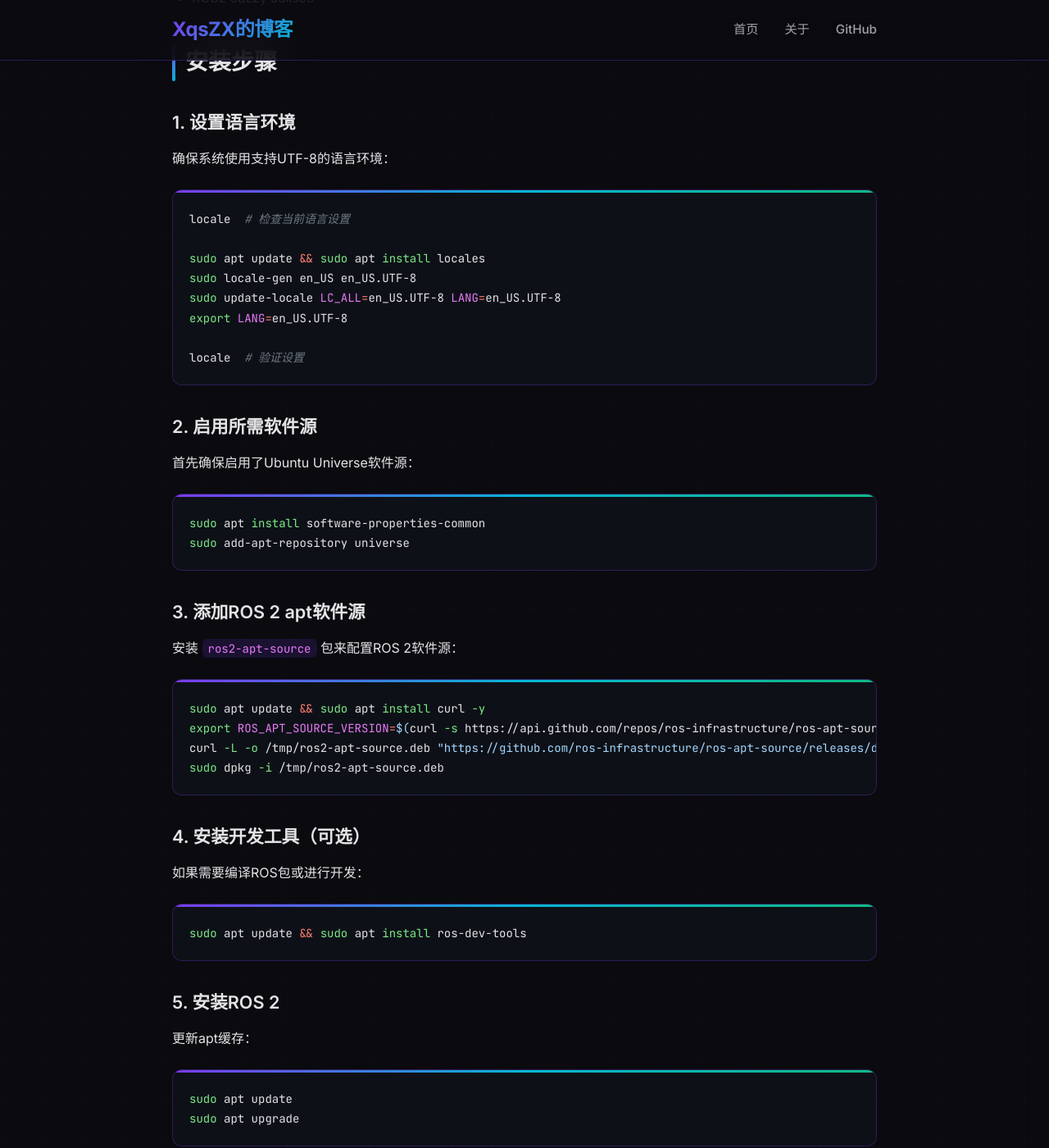
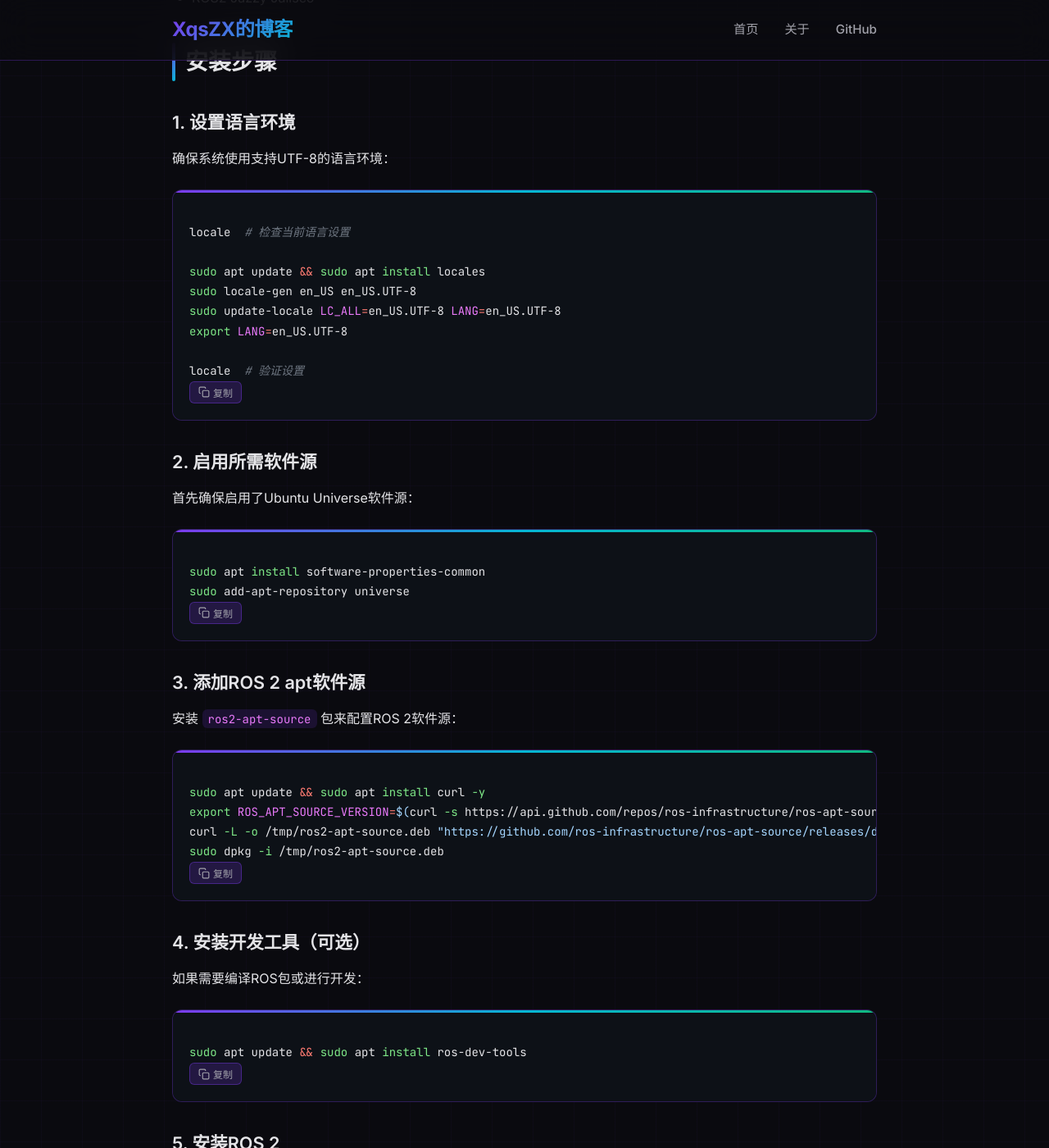
Before and after one commit to XqsZX/XqsZX.github.io, a Jekyll site: the page built from _posts/2024-03-18-ros2-jazzy-installation.md, in a window 1280 px wide and 1400 px high, scrolled down 508 px. Shown: the whole window at 82% size. Built offline with Jekyll 4.4.1, drawn with Linux system fonts in a browser that asks for light colours.

Commit message:
feat: 代码块添加语言标签和一键复制功能

```diff
--- a/_layouts/default.html
+++ b/_layouts/default.html
@@ -13,5 +13,101 @@
   <footer class="site-footer">
     {% include footer.html %}
   </footer>
+
+  <script>
+  // 代码块增强 - 添加语言标签和复制按钮
+  document.addEventListener('DOMContentLoaded', function() {
+    // 语言映射表
+    const langMap = {
+      'bash': 'Bash',
+      'sh': 'Shell',
+      'shell': 'Shell',
+      'python': 'Python',
+      'py': 'Python',
+      'cpp': 'C++',
+      'c': 'C',
+      'javascript': 'JavaScript',
+      'js': 'JavaScript',
+      'typescript': 'TypeScript',
+      'ts': 'TypeScript',
+      'java': 'Java',
+      'go': 'Go',
+      'rust': 'Rust',
+      'yaml': 'YAML',
+      'yml': 'YAML',
+      'json': 'JSON',
+      'xml': 'XML',
+      'html': 'HTML',
+      'css': 'CSS',
+      'sql': 'SQL',
+      'dockerfile': 'Dockerfile',
+      'makefile': 'Makefile',
+      'cmake': 'CMake',
+      'text': '',
+      'plaintext': ''
+    };
+
+    // 处理所有代码块
+    document.querySelectorAll('pre').forEach(function(pre) {
+      const code = pre.querySelector('code');
+
+      // 获取语言类型
+      let lang = '';
+      if (code && code.className) {
+        const match = code.className.match(/language-(\w+)/);
+        if (match) {
+          lang = langMap[match[1]] || match[1].toUpperCase();
+        }
+      }
+
+      // 设置语言标签
+      pre.setAttribute('data-lang', lang);
+
+      // 创建复制按钮
+      const copyBtn = document.createElement('button');
+      copyBtn.className = 'copy-btn';
+      copyBtn.innerHTML = `
+        <svg viewBox="0 0 24 24" fill="none" stroke="currentColor" stroke-width="2">
+          <rect x="9" y="9" width="13" height="13" rx="2" ry="2"></rect>
+          <path d="M5 15H4a2 2 0 0 1-2-2V4a2 2 0 0 1 2-2h9a2 2 0 0 1 2 2v1"></path>
+        </svg>
+        <span>复制</span>
+      `;
+
+      // 插入按钮
+      pre.style.position = 'relative';
+      pre.appendChild(copyBtn);
+
+      // 复制功能
+      copyBtn.addEventListener('click', async function() {
+        const codeText = code ? code.textContent : pre.textContent;
+
+        try {
+          await navigator.clipboard.writeText(codeText);
+          copyBtn.classList.add('copied');
+          copyBtn.innerHTML = `
+            <svg viewBox="0 0 24 24" fill="none" stroke="currentColor" stroke-width="2">
+              <polyline points="20 6 9 17 4 12"></polyline>
+            </svg>
+            <span>已复制</span>
+          `;
+
+          setTimeout(function() {
+            copyBtn.classList.remove('copied');
+            copyBtn.innerHTML = `
+              <svg viewBox="0 0 24 24" fill="none" stroke="currentColor" stroke-width="2">
+                <rect x="9" y="9" width="13" height="13" rx="2" ry="2"></rect>
+                <path d="M5 15H4a2 2 0 0 1-2-2V4a2 2 0 0 1 2-2h9a2 2 0 0 1 2 2v1"></path>
+              </svg>
+              <span>复制</span>
+            `;
+          }, 2000);
+        } catch (err) {
+          console.error('复制失败:', err);
+        }
+      });
+    });
+  });
+  </script>
 </body>
 </html>
--- a/_sass/main.scss
+++ b/_sass/main.scss
@@ -558,3 +558,89 @@ footer.site-footer {
   background: rgba(124, 58, 237, 0.3);
   color: $text-primary;
 }
+
+// 代码块增强 - 语言标签和复制按钮
+pre {
+  position: relative;
+  padding-top: 2.5rem !important;
+
+  // 语言标签
+  &::before {
+    content: attr(data-lang);
+    position: absolute;
+    top: 8px;
+    left: 12px;
+    font-size: 0.7rem;
+    font-weight: 600;
+    text-transform: uppercase;
+    color: $accent-secondary;
+    background: rgba(6, 182, 212, 0.15);
+    padding: 2px 8px;
+    border-radius: 4px;
+    font-family: $font-sans;
+    z-index: 2;
+  }
+
+  // 无语言标签时隐藏
+  &[data-lang=""]::before,
+  &:not([data-lang])::before {
+    display: none;
+    padding-top: 1.5rem !important;
+  }
+}
+
+.code-header {
+  position: absolute;
+  top: 8px;
+  right: 8px;
+  display: flex;
+  align-items: center;
+  gap: 0.5rem;
+  z-index: 10;
+}
+
+// 复制按钮
+.copy-btn {
+  background: rgba(124, 58, 237, 0.2);
+  border: 1px solid rgba(124, 58, 237, 0.4);
+  color: $text-secondary;
+  padding: 4px 10px;
+  border-radius: 6px;
+  font-size: 0.75rem;
+  font-family: $font-sans;
+  cursor: pointer;
+  transition: all 0.2s ease;
+  display: flex;
+  align-items: center;
+  gap: 4px;
+
+  &:hover {
+    background: rgba(124, 58, 237, 0.3);
+    color: $text-primary;
+    border-color: $accent-primary;
+  }
+
+  &.copied {
+    background: rgba(16, 185, 129, 0.2);
+    border-color: rgba(16, 185, 129, 0.4);
+    color: #10b981;
+  }
+
+  svg {
+    width: 14px;
+    height: 14px;
+  }
+}
+
+// highlight 包装器样式
+.highlight {
+  position: relative;
+
+  pre {
+    margin: 0;
+
+    &::before {
+      content: attr(data-lang);
+    }
+  }
+}
```
